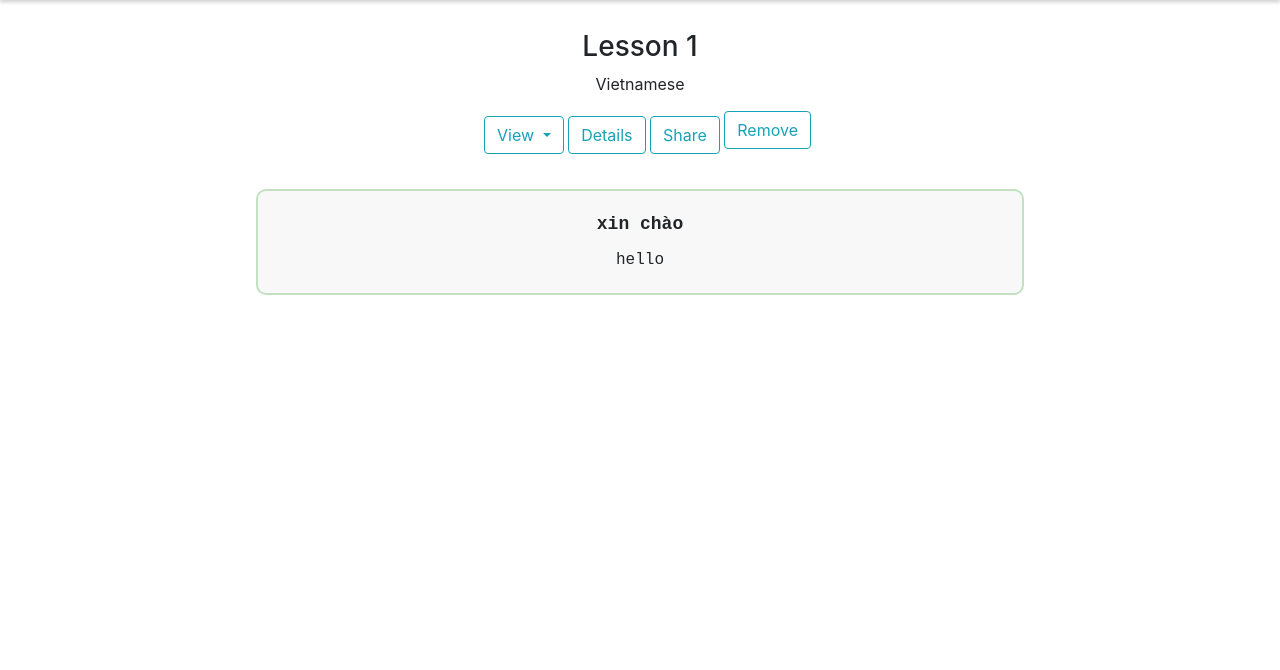
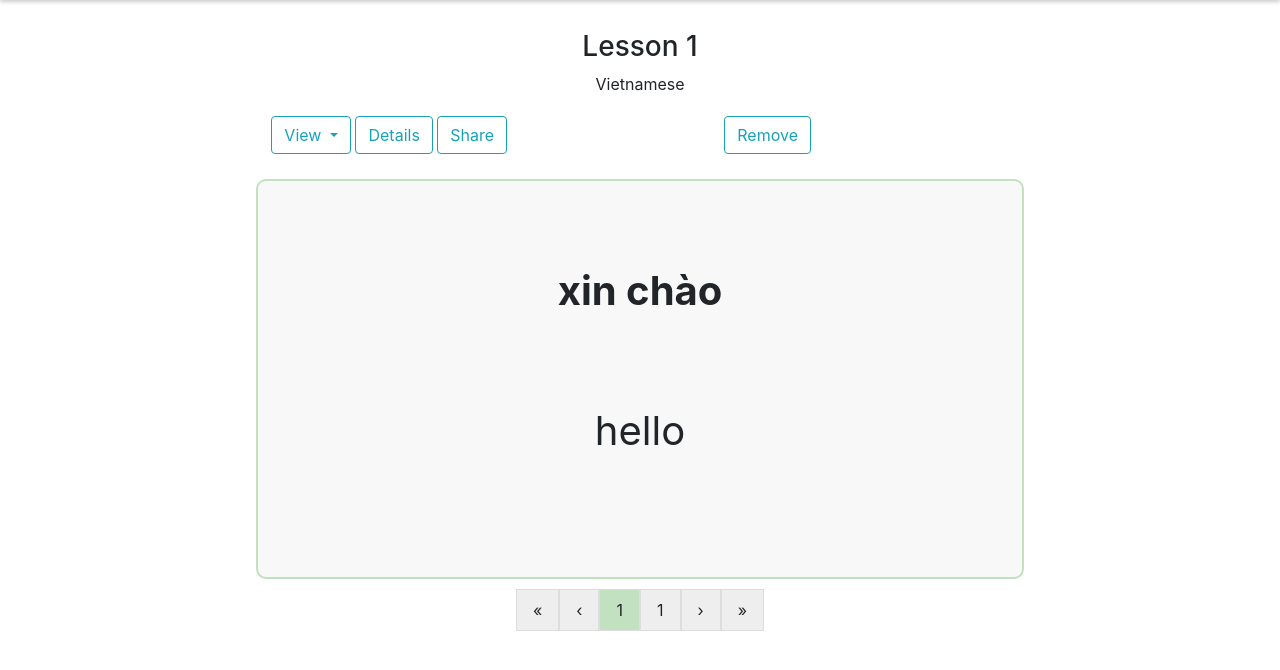
Before and after one commit to dngvbngc/FlashCards, a Django app: page /view-set/1 in a window 1280 px wide. Shown: the part 56-726 px from the top of the page. Run offline with Django 3.2, Linux system fonts and the light colour scheme; a user stored in the database is signed in; data comes from the database, SQL or seed files in the repository; both versions use the stored data as it was after the commit.

Commit message:
Implemented pagination for single card view & basic html for edit

```diff
--- a/flashcards/static/flashcards/styles.css
+++ b/flashcards/static/flashcards/styles.css
@@ -35,9 +35,12 @@ h2 {
 }
 
 form {
-    width: fit-content;
+    width:fit-content;
+    min-width: 40vw;
     display: inline-block;
 }
+
+form
 
 .card-form {
     width: 100%;
@@ -91,12 +94,34 @@ form {
     padding: 5px;
     width: 60vw;
     background-color: #f8f8f8;
-    font-family: 'Courier New', Courier, monospace;
     transition: transform 0.3s ease-in-out;
 }
 
 .existing-set-div:hover, .existing-card-div:hover {
     transform: scale(1.05); /* Increase the size on hover */
+}
+
+.existing-onecard-div {
+    min-height:50vh;
+    border: 2px solid #C1E1C1;
+    border-radius: 10px;
+    margin: 10px;
+    min-width: 60vw;
+    padding-left: 5vw;
+    padding-right: 5vw;
+    background-color: #f8f8f8;
+    transition: transform 0.3s ease-in-out;
+    margin: auto;
+    font-size: 40px;
+}
+
+.onecard-item {
+    margin-bottom: 10vh;
+}
+
+.onecard-title {
+    font-weight: bold;
+    margin-top: 10vh;
 }
 
 .set-item {
@@ -203,7 +228,7 @@ li {
     color: #fff;
     text-align: center;
     border-radius: 6px;
-    padding: 8px 0;
+    padding: 8px;
     position: absolute;
     z-index: 1;
     top: 125%;
@@ -245,6 +270,32 @@ li {
     padding: 10px;
 }
 
-.set-actions > button {
+.set-actions > button, #add, #unadd {
     margin-top: 10px;
 }
+
+.pagination {
+    display: inline-block;
+  }
+
+.pagination a {
+    color: black;
+    float: left;
+    padding: 8px 16px;
+    text-decoration: none;
+    transition: background-color .3s;
+    border: 1px solid #ddd;
+    margin: 10px 0px;
+}
+
+.pagination a.active {
+    background-color: #C1E1C1;
+}
+
+.pagination a.inactive {
+    background-color: #efeeee;
+}
+
+.pagination a:hover:not(.inactive):not(.active) {
+    background-color: #ddd;
+}
--- a/flashcards/templates/flashcards/set.html
+++ b/flashcards/templates/flashcards/set.html
@@ -37,23 +37,27 @@
                 View
             </button>
             <div class="dropdown-menu" aria-labelledby="dropdownMenuButton">
+                <button id="one-card-view-btn" class="dropdown-item">Individual Cards</button>
                 <button id="all-cards-view-btn" class="dropdown-item">All Cards</button>
-                <button id="one-card-view-btn" class="dropdown-item">Individual Cards</button>
             </div>
             <button class="btn btn-outline-info popup" onclick="showDetails()">Details
-                <span class="popuptext" id="myPopup">
+                <span class="popuptext" id="detailsPopup">
                     {{ set.cards.all.count }} card(s) created by {{ set.owner }} on {{ set.timestamp }}
                 </span>
             </button>
-            <button onclick="share()" class="btn btn-outline-info set-btn" id="share-btn" title="Copy link">Share</button>
+            <button onclick="share()" class="btn btn-outline-info popup">Share
+                <span class="popuptext" id="copyPopup">
+                    Link copied to clipboard!
+                </span>
+            </button>
             {% if user.is_authenticated %}
                 {% if user_is_not_owner %}
                     <form method="post">
                         {% csrf_token %}
                         {% if user_has_not_added %}
-                            <button name="action" value="add" type="submit" class="btn btn-outline-info set-btn" title="Add this set to your collection">Add</button>
+                            <button name="action" value="add" type="submit" class="btn btn-outline-info set-btn" title="Add this set to your collection" id="add">Add</button>
                         {% else %}
-                            <button name="action" value="unadd" type="submit" class="btn btn-outline-info set-btn" title="Remove this set from your collection">Remove</button>
+                            <button name="action" value="unadd" type="submit" class="btn btn-outline-info set-btn" title="Remove this set from your collection" id="unadd">Remove</button>
                         {% endif %}
                     </form>
                 {% else %}
@@ -63,7 +67,47 @@
             {% endif %}
         </div>
 
-        <div class="existing-cards-div" id="all-cards-view">
+        <!-- Default view: -->
+        <div class="existing-cards-div" id="one-card-view">
+            {% if page_obj %}
+                {% for card in page_obj %}
+                <div class="existing-onecard-div" id="{{ card.pk }}">
+                    <div class="onecard-item onecard-title">{{ card.term }}</div>
+                    <div class="oncard-item">
+                        <ul>
+                            <li>{{ card.definition }}</li>
+                        </ul>
+                    </div>
+                </div>
+                {% endfor %}
+            {% else %}
+                <div>No cards yet.</div>
+            {% endif %}
+
+            {% if page_obj %}
+                <div class="pagination">
+                    {% if page_obj.has_previous %}
+                        <a href="?page=1">&laquo;</a>
+                        <a href="?page={{ page_obj.previous_page_number }}">&lsaquo;</a>
+                    {% else %}
+                        <a class="inactive">&laquo;</a>
+                        <a class="inactive">&lsaquo;</a>
+                    {% endif %}
+                        <a class="active">{{ page_obj.number }}</a>
+                        <a class="inactive">{{ page_obj.paginator.num_pages }}</a>
+                    {% if page_obj.has_next %}
+                        <a href="?page={{ page_obj.next_page_number }}">&rsaquo;</a>
+                        <a href="?page={{ page_obj.paginator.num_pages }}">&raquo;</a>
+                    {% else %}
+                        <a class="inactive">&rsaquo;</a>
+                        <a class="inactive">&raquo;</a>
+                    {% endif %}
+                </div>
+            {% endif %}
+        </div>
+
+        <!-- All Cards View: -->
+        <div class="existing-cards-div" id="all-cards-view" style="display:none">
             {% for card in set.cards.all %}
             <div class="existing-card-div" id="{{ card.pk }}">
                 <div class="set-item set-title">{{ card.term }}</div>
@@ -75,50 +119,60 @@
             </div>
             {% endfor %}
         </div>
+    </div>
 
-        <div class="existing-cards-div" id="one-card-view" style="display:none">
-            <div class="existing-card-div" id="{{ card.pk }}">
-                <div class="set-item set-title">HELLO</div>
-                <div class="set-item">
-                    <ul>
-                        <li>ONE CARD</li>
-                    </ul>
-                </div>
+    <div class="container">
+        <!-- Edit View:  -->
+        {% if user_is_not_owner %}
+        {% else %}
+        <form method="post">
+            {% csrf_token %}
+            <div class="form-group">
+                <label for="set_name">Set Name:</label>
+                <input class="form-control" name="set_name" type="text" value="{{ set.name }}">
             </div>
-        </div>
-
+            <div class="form-group">
+                <label for="set_name">Set Description:</label>
+                <input class="form-control" name="set_description" value="{{ set.description }}" type="text">
+            </div>
+            {% for card in set.cards.all %}
+            <label for="card_{{ card.pk }}_term">Card:</label>
+            <div class="form-group">
+                <input class="form-control" name="card_{{ card.pk }}_term" value="{{ card.term }}" type="text">
+            </div>
+            <div class="form-group">
+                <input class="form-control" name="card_{{ card.pk }}_definition" value="{{ card.definition }}" type="text">
+            </div>
+            {%  endfor %}
+            <div class="add-card-div">
+            </div>
+            <button class="btn btn-dark add-card-button">Add Card</button>
+            <button name="method" value="reg" class="btn btn-dark save-form-button">Save</button>
+        </form>
+        {% endif %}
     </div>
 
     <script>
         const share = async () => {
-        try {
-            await navigator.clipboard.writeText(window.location.href.slice(7));
-            document.getElementById('share-btn').title = 'Link copied to clipboard';
-        } catch (err) {
-            alert("Failed to copy link");
-        }
+            try {
+                await navigator.clipboard.writeText(window.location.href.slice(7));
+                const copyPopup = document.getElementById("copyPopup");
+                copyPopup.classList.toggle("show");
+            } catch (err) {
+                alert("Failed to copy link");
+            }
         }
 
-        // Get the modal
+        // Delete button & functionality
         var modal = document.getElementById("myModal");
-
-        // Get the button that opens the modal
         var btn = document.getElementById("delete-btn");
-
-        // Get the <span> element that closes the modal
         var span = document.getElementsByClassName("close")[0];
-
-        // When the user clicks on the button, open the modal
         btn.onclick = function() {
             modal.style.display = "block";
         }
-
-        // When the user clicks on <span> (x), close the modal
         span.onclick = function() {
             modal.style.display = "none";
         }
-
-        // When the user click on No, close the modal
         const nobtn = document.querySelector(".no");
         if (nobtn) {
             nobtn.onclick = function(event) {
@@ -126,17 +180,16 @@
                 modal.style.display = "none";
             }
         }
-
-        // When the user clicks anywhere outside of the modal, close it
         window.onclick = function(event) {
         if (event.target == modal) {
             modal.style.display = "none";
         }
         }
 
+        // Show set details
         function showDetails() {
-            var popup = document.getElementById("myPopup");
-            popup.classList.toggle("show");
+            const detailsPopup = document.getElementById("detailsPopup");
+            detailsPopup.classList.toggle("show");
         }
 
         const oneCardBtn = document.querySelector("#one-card-view-btn");
--- a/flashcards/views.py
+++ b/flashcards/views.py
@@ -6,6 +6,7 @@ from django.http import HttpResponse, HttpResponseRedirect
 from django.http import JsonResponse
 from django.shortcuts import render, get_object_or_404
 from django.urls import reverse
+from django.core.paginator import Paginator
 
 from .models import User, Set, Card, Add
 
@@ -199,6 +200,13 @@ def set(request, set_id):
 
     try:
         set = Set.objects.get(pk=set_id)
+
+        # For one card view
+        cards = set.cards.all()
+        paginator = Paginator(cards, 1)  # Show 1 contacts per page.
+        page_number = request.GET.get("page")
+        page_obj = paginator.get_page(page_number)
+
         user_is_not_owner = set.owner != user
         user_has_not_added = len(Add.objects.filter(user=user, set=set)) == 0
     except Set.DoesNotExist:
@@ -226,12 +234,14 @@ def set(request, set_id):
             "set": set,
             "user_is_not_owner": user_is_not_owner,
             "user_has_not_added": user_has_not_added,
-            "message": message
+            "message": message,
+            "page_obj": page_obj
         })
 
     return render(request, "flashcards/set.html", {
             "set": set,
             "user_is_not_owner": user_is_not_owner,
             "user_has_not_added": user_has_not_added,
-            "message": message
+            "message": message,
+            "page_obj": page_obj
         })
```
Also changed, not shown: flashcards/templates/flashcards/collection.html (+10 -2 lines), db.sqlite3.
